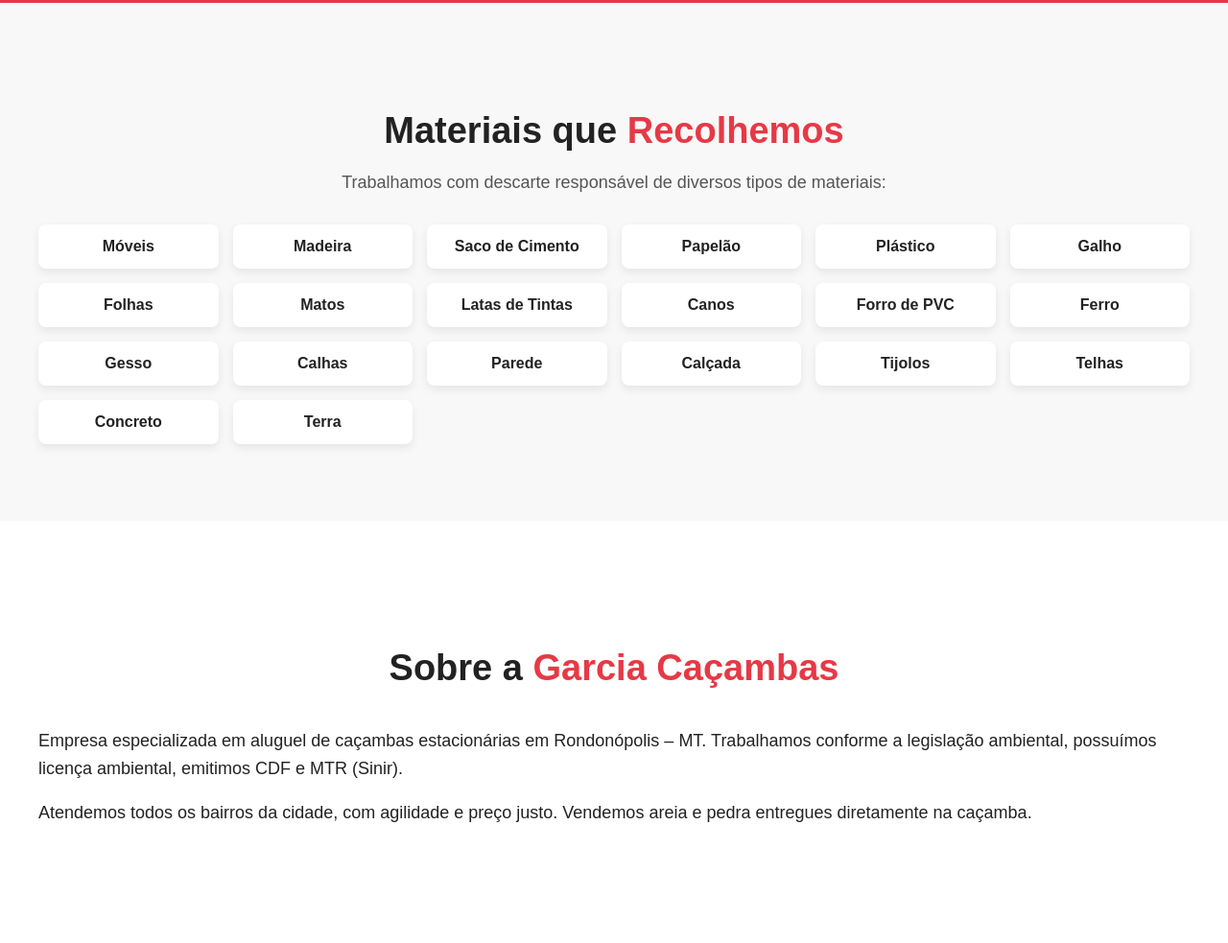
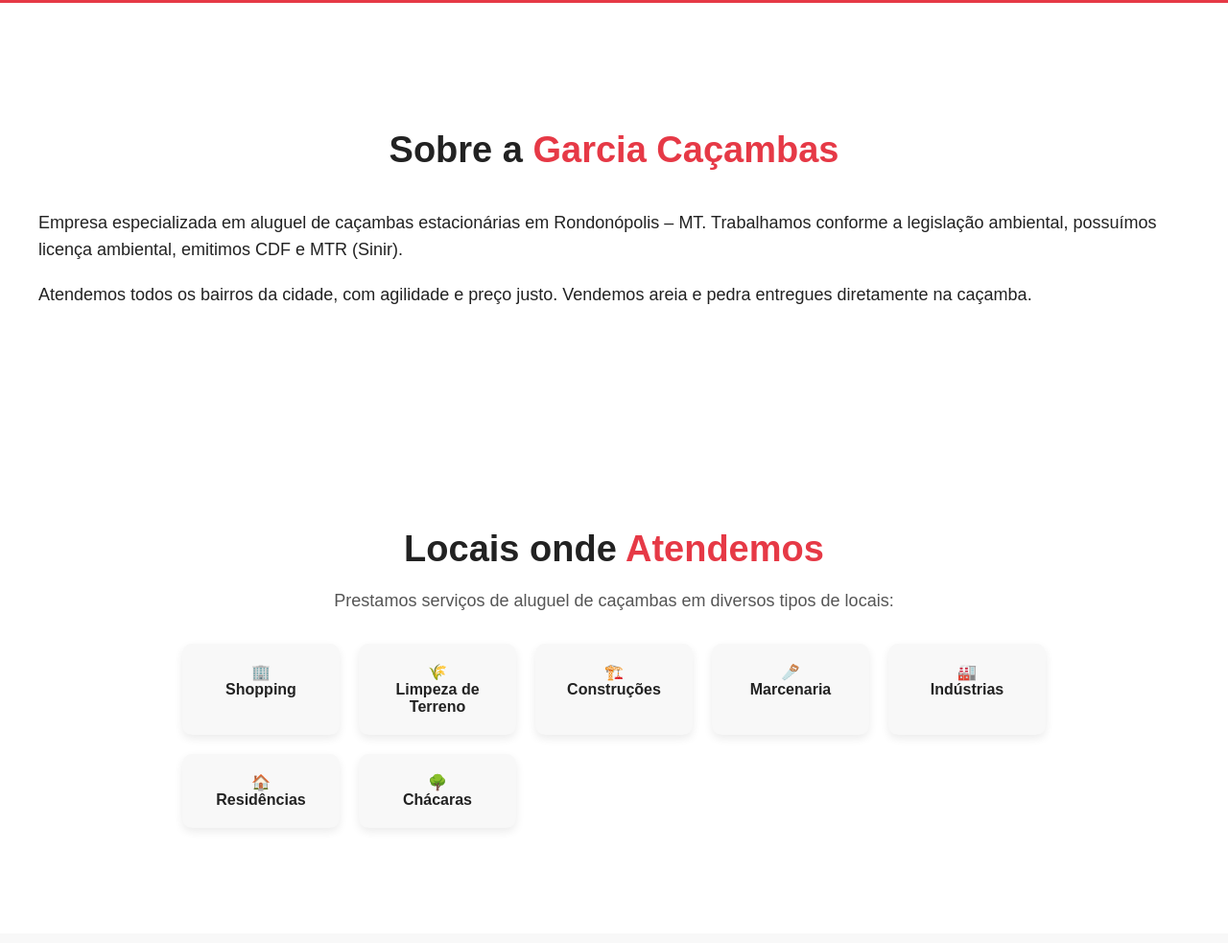
Before and after one commit to garciacacambas/garciaca-amba, a plain HTML site: page index.html in a window 1280 px wide. Shown: the part 858-1841 px from the top of the page at 96% size. Drawn offline with Linux system fonts and the light colour scheme.

Commit message:
Update index.html
ONDE ATENDEMOS

```diff
--- a/index.html
+++ b/index.html
@@ -334,6 +334,50 @@
   box-shadow: 0 4px 12px rgba(0,0,0,.08);
   font-size: 18px;
 }
+.locais-atendemos {
+  background: #fff;
+  padding: 80px 20px;
+}
+
+.locais-atendemos h2 {
+  text-align: center;
+  margin-bottom: 10px;
+}
+
+.locais-atendemos h2 span {
+  color: #e63946;
+}
+
+.locais-intro {
+  text-align: center;
+  margin-bottom: 30px;
+  color: #555;
+}
+
+.locais-grid {
+  display: grid;
+  grid-template-columns: repeat(auto-fit, minmax(160px, 1fr));
+  gap: 20px;
+  max-width: 900px;
+  margin: 0 auto 30px;
+}
+
+.local-card {
+  background: #f8f8f8;
+  border-radius: 10px;
+  padding: 20px;
+  text-align: center;
+  font-weight: bold;
+  box-shadow: 0 4px 10px rgba(0,0,0,.08);
+  font-size: 16px;
+}
+
+.locais-final {
+  text-align: center;
+  max-width: 800px;
+  margin: 0 auto;
+  font-size: 17px;
+}
 
   </style>
 </head>
@@ -374,6 +418,40 @@
     <a href="https://wa.link/bgszfz" class="btn btn-green" target="_blank">Fale Conosco</a>
   </div>
 </section>
+
+  <section>
+  <div class="container">
+    <h2>Sobre a <span>Garcia Caçambas</span></h2>
+    <p>
+      Empresa especializada em aluguel de caçambas estacionárias em Rondonópolis – MT.
+      Trabalhamos conforme a legislação ambiental, possuímos licença ambiental, emitimos CDF e MTR (Sinir).
+    </p>
+    <p>
+      Atendemos todos os bairros da cidade, com agilidade e preço justo.
+      Vendemos areia e pedra entregues diretamente na caçamba.
+    </p>
+  </div>
+</section>
+  <section class="locais-atendemos">
+  <div class="container">
+    <h2>Locais onde <span>Atendemos</span></h2>
+
+    <p class="locais-intro">
+      Prestamos serviços de aluguel de caçambas em diversos tipos de locais:
+    </p>
+
+    <div class="locais-grid">
+      <div class="local-card">🏢<br>Shopping</div>
+      <div class="local-card">🌾<br>Limpeza de Terreno</div>
+      <div class="local-card">🏗️<br>Construções</div>
+      <div class="local-card">🪚<br>Marcenaria</div>
+      <div class="local-card">🏭<br>Indústrias</div>
+      <div class="local-card">🏠<br>Residências</div>
+      <div class="local-card">🌳<br>Chácaras</div>
+    </div>
+  </div>
+</section>
+
 <section class="materiais-section">
   <div class="container">
     <h2>Materiais que <span>Recolhemos</span></h2>
@@ -407,19 +485,7 @@
   </div>
 </section>
 
-<section>
-  <div class="container">
-    <h2>Sobre a <span>Garcia Caçambas</span></h2>
-    <p>
-      Empresa especializada em aluguel de caçambas estacionárias em Rondonópolis – MT.
-      Trabalhamos conforme a legislação ambiental, possuímos licença ambiental, emitimos CDF e MTR (Sinir).
-    </p>
-    <p>
-      Atendemos todos os bairros da cidade, com agilidade e preço justo.
-      Vendemos areia e pedra entregues diretamente na caçamba.
-    </p>
-  </div>
-</section>
+
 
 <section class="pagamentos">
   <div class="container">
```
